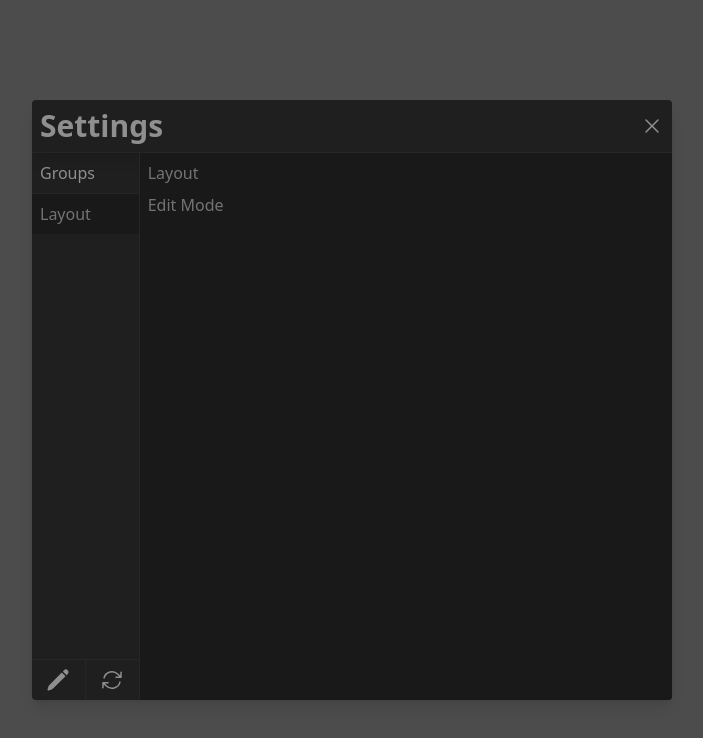
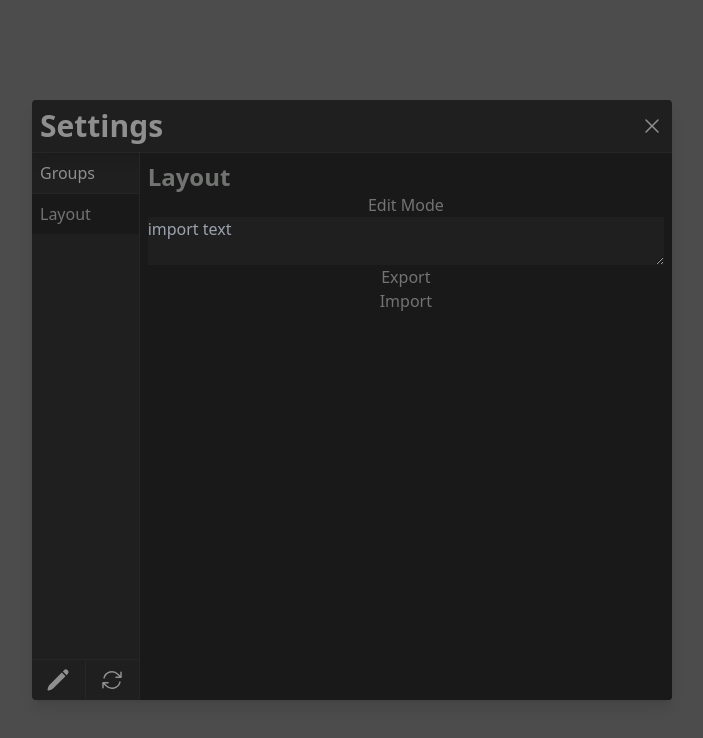
Before and after one commit to Clxssyy/classy-fivem, a React (Vite) app in the folder classy-hud/packages/ui/: page / in a window 1280 px wide. Both pictures are taken after a click on the button "Layout". Shown: the top 738 px of the page, without its empty margins (288-991 px from the left). Built offline with nearby package versions, Linux system fonts and the light colour scheme.

Commit message:
Add import / exporting for layout

```diff
--- a/classy-hud/packages/ui/src/pages/hud/components/HudSettings.tsx
+++ b/classy-hud/packages/ui/src/pages/hud/components/HudSettings.tsx
@@ -14,14 +14,43 @@ interface HudSettingsProps {
 const LayoutPage = ({
   editMode,
   setEditMode,
+  groups,
+  setGroups,
 }: {
   editMode: boolean
   setEditMode: React.Dispatch<React.SetStateAction<boolean>>
+  groups: group[]
+  setGroups: React.Dispatch<React.SetStateAction<group[]>>
 }) => {
   return (
     <>
-      <h1>Layout</h1>
-      <button onClick={() => setEditMode(!editMode)}>Edit Mode</button>
+      <div className='flex flex-col'>
+        <h1 className='font-bold text-2xl'>Layout</h1>
+        <button onClick={() => setEditMode(!editMode)}>Edit Mode</button>
+        <textarea
+          name='import'
+          id='import'
+          className='main-colors'
+          placeholder='import text'
+        ></textarea>
+        <button onClick={() => navigator.clipboard.writeText(JSON.stringify(groups))}>
+          Export
+        </button>
+        <button
+          onClick={() => {
+            const importElement = document.getElementById('import') as HTMLTextAreaElement
+            const importData = importElement.value
+
+            if (importData === '') return
+            const newGroups = JSON.parse(importData)
+
+            setGroups(newGroups)
+            importElement.value = ''
+          }}
+        >
+          Import
+        </button>
+      </div>
     </>
   )
 }
@@ -80,7 +109,14 @@ const HudSettings = ({ editMode, setEditMode, exit, groups, setGroups }: HudSett
           <section className='w-5/6 overflow-y-scroll custom-scroll secondary-colors p-2 space-y-2'>
             {
               {
-                Layout: <LayoutPage editMode={editMode} setEditMode={setEditMode} />,
+                Layout: (
+                  <LayoutPage
+                    editMode={editMode}
+                    setEditMode={setEditMode}
+                    groups={groups}
+                    setGroups={setGroups}
+                  />
+                ),
                 Groups: <GroupsPage groups={groups} setGroups={setGroups} />,
               }[activePage]
             }
```
